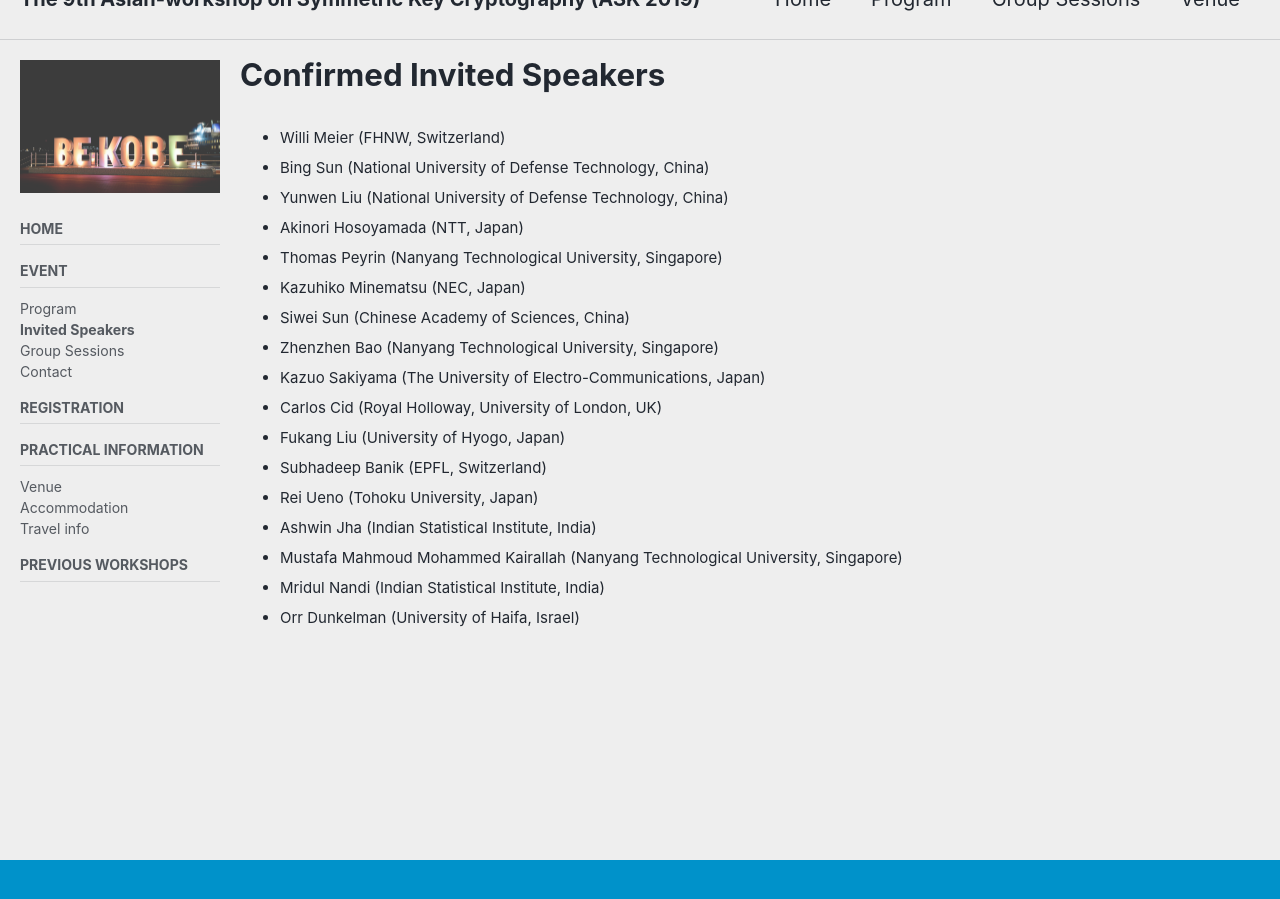
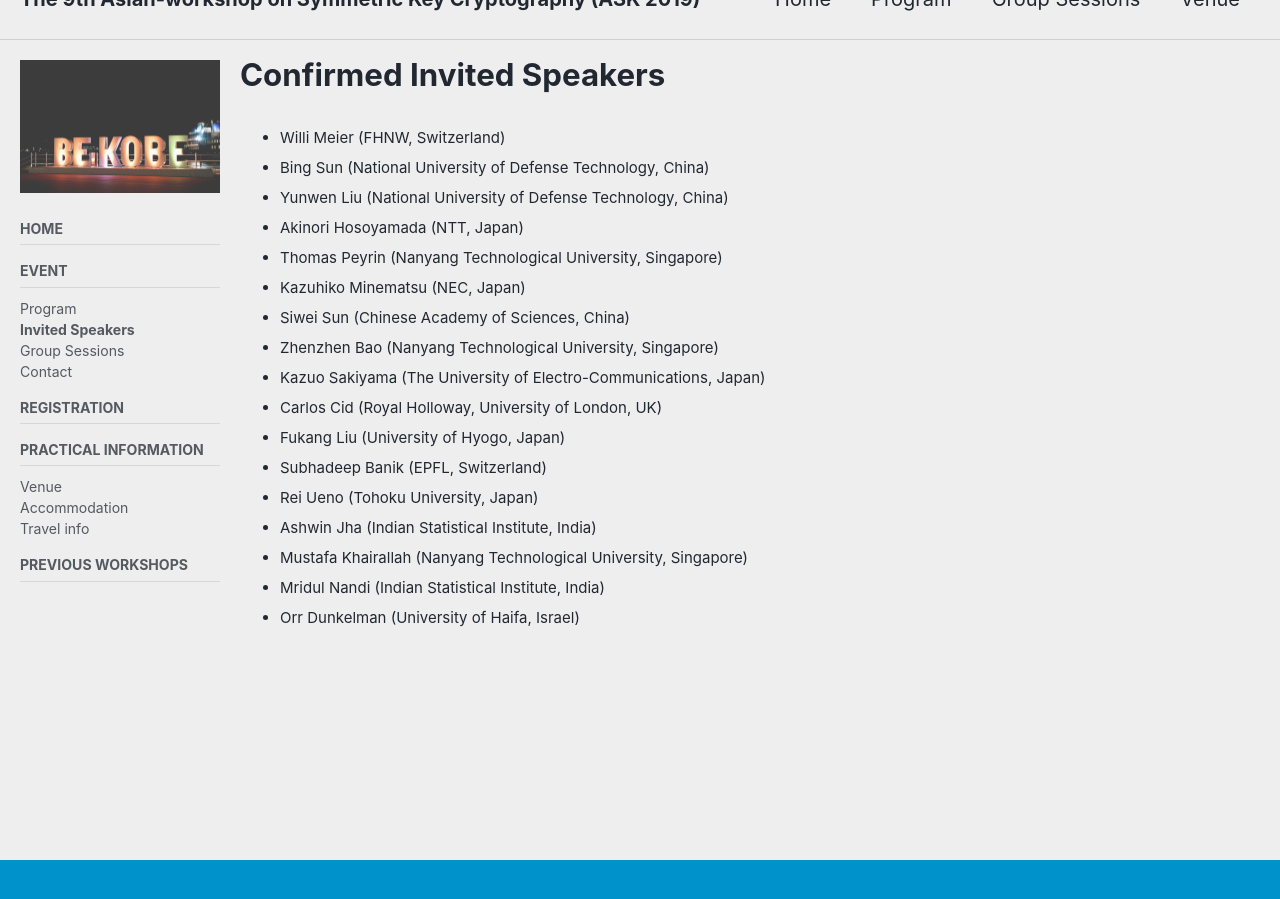
Before and after one commit to askworkshop/ask2019, a Jekyll site: the page built from invited.md, in a window 1280 px wide and 900 px high, scrolled down 41 px. Built offline with Jekyll 4.4.1, drawn with Linux system fonts in a browser that asks for light colours; cached includes are drawn as plain includes; nearby versions of some CDN libraries; our own code applies the rules of GitHub Pages for plain Markdown files.

Commit message:
changed the name

```diff
--- a/invited.md
+++ b/invited.md
@@ -25,6 +25,6 @@ sidebar:
 - Subhadeep Banik (EPFL, Switzerland)
 - Rei Ueno (Tohoku University, Japan)
 - Ashwin Jha (Indian Statistical Institute, India)
-- Mustafa Mahmoud Mohammed Kairallah (Nanyang Technological University, Singapore)
+- Mustafa Khairallah (Nanyang Technological University, Singapore)
 - Mridul Nandi (Indian Statistical Institute, India)
 - Orr Dunkelman (University of Haifa, Israel)
```
